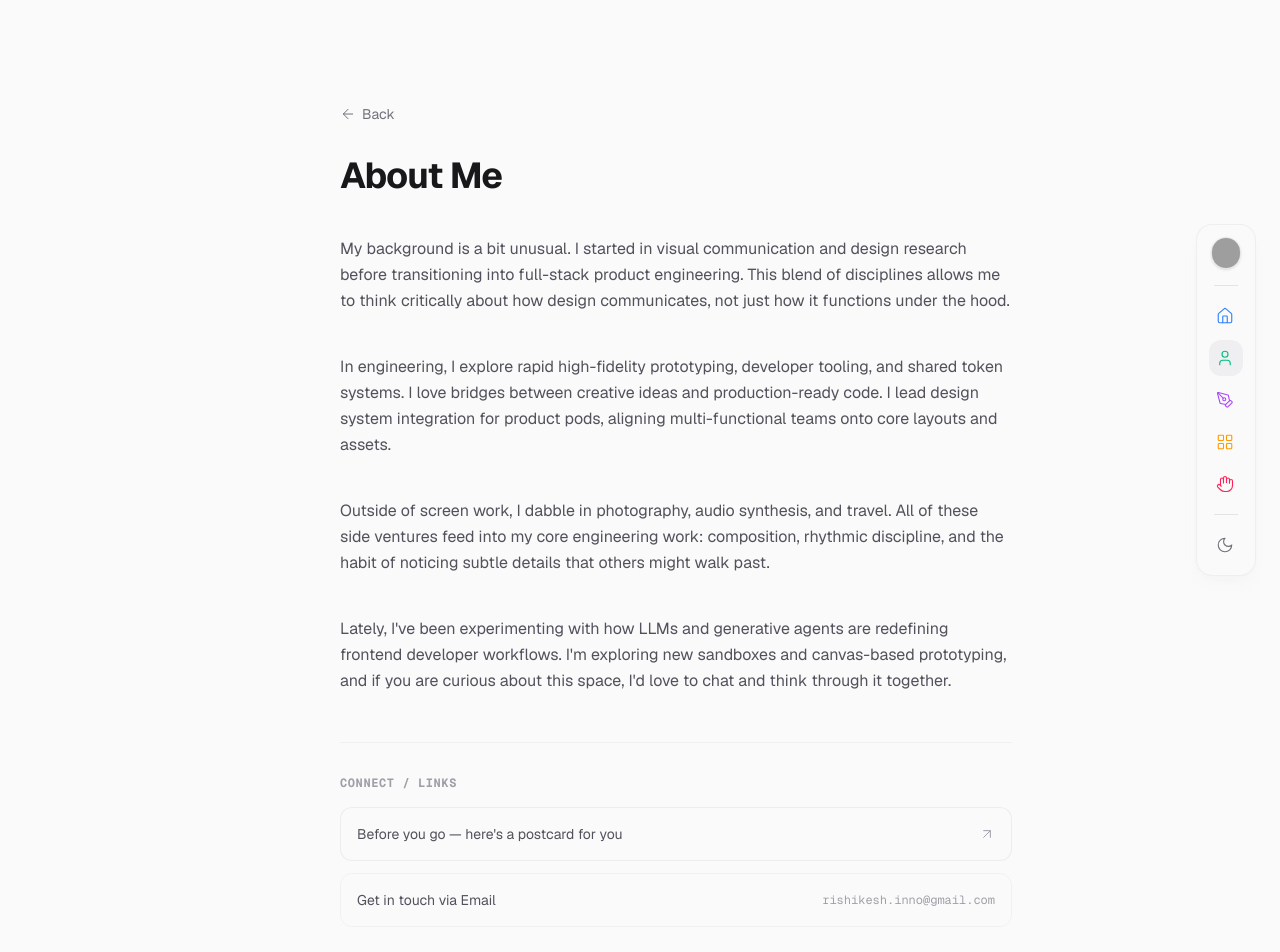
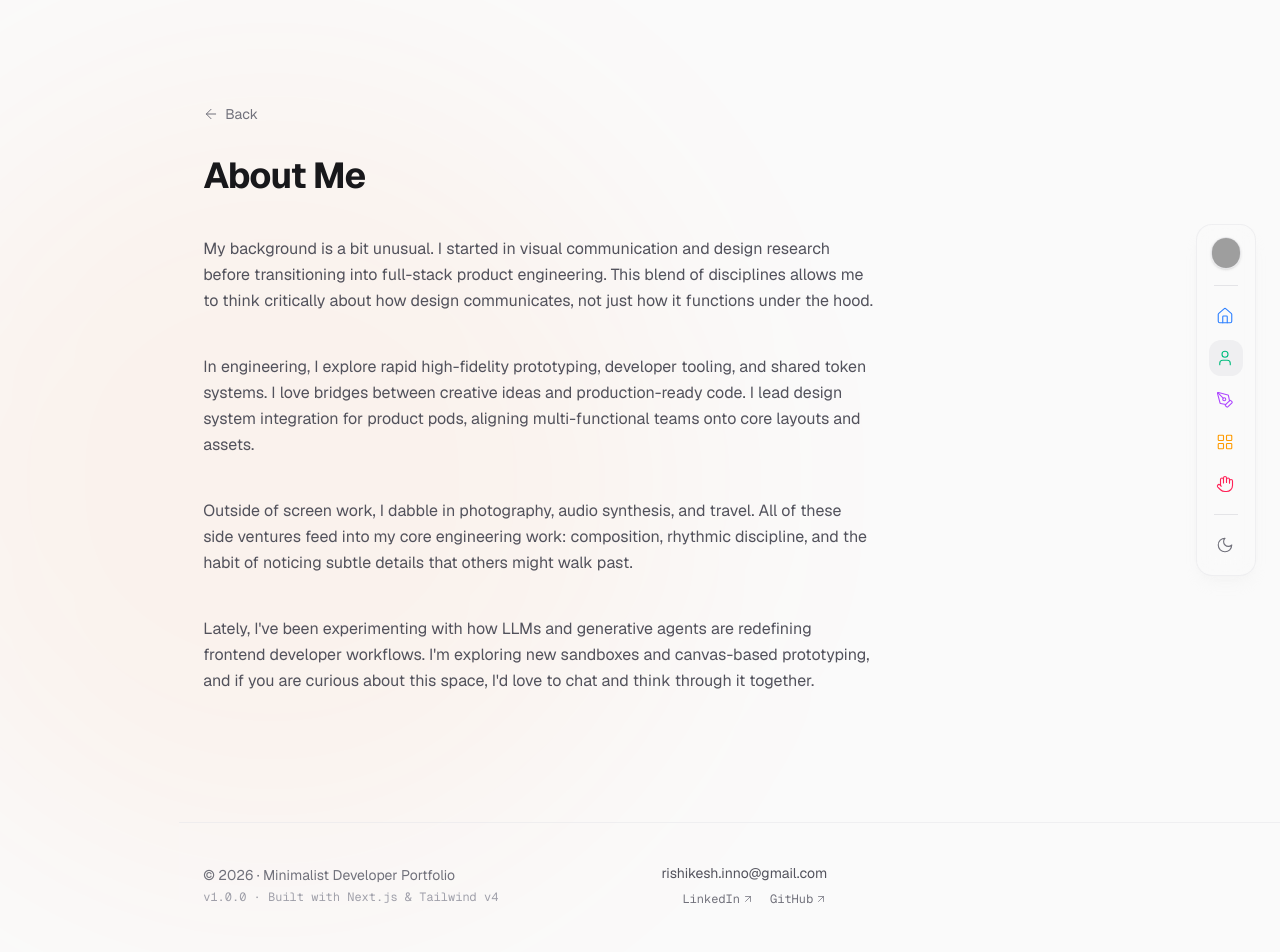
Before and after one commit to rishii-004/personal_portfolio, a Next.js app: page /about in a window 1280 px wide. Shown: the top 952 px of the page. Built offline with nearby package versions, Linux system fonts and the light colour scheme; grey boxes are pictures that could not be loaded.

Commit message:
realiging the main content

```diff
--- a/src/app/about/page.tsx
+++ b/src/app/about/page.tsx
@@ -2,7 +2,7 @@
 
 import * as React from 'react'
 import { motion } from 'framer-motion'
-import { ArrowLeft, ArrowUpRight } from 'lucide-react'
+import { ArrowLeft } from 'lucide-react'
 import Link from 'next/link'
 
 const blurParagraphs = [
@@ -18,7 +18,7 @@ export default function AboutPage() {
       initial={{ opacity: 0 }}
       animate={{ opacity: 1 }}
       transition={{ duration: 0.5 }}
-      className="mx-auto w-full max-w-2xl pt-10 pb-16"
+      className="w-full max-w-2xl pt-10 pb-16"
     >
       {/* Back button */}
       <Link
@@ -49,39 +49,6 @@ export default function AboutPage() {
         ))}
       </div>
 
-      {/* Additional link section */}
-      <motion.div
-        initial={{ opacity: 0, y: 10 }}
-        whileInView={{ opacity: 1, y: 0 }}
-        viewport={{ once: true }}
-        transition={{ duration: 0.5, delay: 0.2 }}
-        className="mt-12 pt-8 border-t border-zinc-200/40 dark:border-zinc-800/40"
-      >
-        <h3 className="text-xs font-mono font-bold uppercase tracking-wider text-zinc-400 dark:text-zinc-500">
-          Connect / Links
-        </h3>
-
-        <div className="mt-4 flex flex-col gap-3 text-sm text-zinc-600 dark:text-zinc-400">
-          <Link
-            href="/hello"
-            className="group flex items-center justify-between rounded-xl border border-zinc-200/60 bg-zinc-50/50 p-4 transition-colors hover:bg-zinc-100 dark:border-zinc-800/60 dark:bg-zinc-950/50 dark:hover:bg-zinc-900"
-          >
-            <span>Before you go — here's a postcard for you</span>
-            <ArrowUpRight className="h-4 w-4 stroke-[1.5] text-zinc-400 group-hover:text-zinc-950 dark:group-hover:text-zinc-100 transition-colors" />
-          </Link>
-
-          <a
-            href="mailto:rishikesh.inno@gmail.com"
-            className="flex items-center justify-between rounded-xl border border-zinc-200/40 bg-transparent p-4 transition-colors hover:bg-zinc-100/50 dark:border-zinc-800/20 dark:hover:bg-zinc-900/40"
-          >
-            <span>Get in touch via Email</span>
-            <span className="text-xs font-mono text-zinc-400 dark:text-zinc-500 hover:underline">
-              rishikesh.inno@gmail.com
-            </span>
-          </a>
-        </div>
-      </motion.div>
-
     </motion.div>
   )
 }
--- a/src/app/hello/page.tsx
+++ b/src/app/hello/page.tsx
@@ -72,7 +72,7 @@ export default function HelloPage() {
       initial={{ opacity: 0 }}
       animate={{ opacity: 1 }}
       transition={{ duration: 0.5 }}
-      className="mx-auto w-full max-w-2xl pt-10 pb-16"
+      className="w-full max-w-2xl pt-10 pb-16"
     >
       {/* Back button */}
       <Link
--- a/src/app/layout.tsx
+++ b/src/app/layout.tsx
@@ -39,11 +39,18 @@ export default function RootLayout({
           disableTransitionOnChange
         >
           <div className="relative flex min-h-screen flex-col overflow-x-hidden">
+            {/* Very subtle ambient background glow */}
+            <div className="fixed top-0 left-0 -z-10 h-full w-full pointer-events-none">
+              <div className="absolute top-[10%] left-[-10%] h-[800px] w-[800px] rounded-full bg-orange-500/5 blur-[120px] dark:bg-orange-400/5" />
+            </div>
+
             <Navbar />
-            <main className="flex-grow flex flex-col justify-start px-6 md:pl-28 md:pr-10 py-16">
-              {children}
-            </main>
-            <Footer />
+            <div className="flex-grow flex flex-col w-full md:pl-[14vw]">
+              <main className="flex-grow flex flex-col justify-start px-6 py-16">
+                {children}
+              </main>
+              <Footer />
+            </div>
           </div>
         </ThemeProvider>
       </body>
--- a/src/app/playground/page.tsx
+++ b/src/app/playground/page.tsx
@@ -51,7 +51,7 @@ export default function PlaygroundPage() {
       initial={{ opacity: 0 }}
       animate={{ opacity: 1 }}
       transition={{ duration: 0.5 }}
-      className="mx-auto w-full max-w-2xl pt-10 pb-16"
+      className="w-full max-w-2xl pt-10 pb-16"
     >
       {/* Back button */}
       <Link
--- a/src/app/writing/page.tsx
+++ b/src/app/writing/page.tsx
@@ -47,7 +47,7 @@ export default function WritingPage() {
       initial={{ opacity: 0 }}
       animate={{ opacity: 1 }}
       transition={{ duration: 0.5 }}
-      className="mx-auto w-full max-w-2xl pt-10 pb-16"
+      className="w-full max-w-2xl pt-10 pb-16"
     >
       {/* Back button */}
       <Link
--- a/src/components/layout/Footer.tsx
+++ b/src/components/layout/Footer.tsx
@@ -9,7 +9,7 @@ export function Footer() {
 
   return (
     <footer className="mt-auto w-full border-t border-zinc-200/50 bg-zinc-50/20 py-10 transition-colors duration-300 dark:border-zinc-800/30 dark:bg-zinc-950/20">
-      <div className="mx-auto flex max-w-2xl flex-col items-center justify-between gap-6 px-6 text-zinc-500 sm:flex-row sm:gap-0 text-sm">
+      <div className="flex max-w-2xl flex-col items-center justify-between gap-6 px-6 text-zinc-500 sm:flex-row sm:gap-0 text-sm">
 
         {/* Left Side: Copyright & Version */}
         <div className="flex flex-col items-center gap-1 sm:items-start">
--- a/src/components/sections/Experience.tsx
+++ b/src/components/sections/Experience.tsx
@@ -7,7 +7,7 @@ import { Calendar, MapPin, Briefcase } from 'lucide-react'
 
 export function ExperienceTimeline() {
   return (
-    <section id="experience" className="mx-auto w-full max-w-2xl py-12">
+    <section id="experience" className="w-full max-w-2xl py-12">
 
       {/* Experience Header */}
       <motion.div
--- a/src/components/sections/Hero.tsx
+++ b/src/components/sections/Hero.tsx
@@ -7,7 +7,7 @@ import { ArrowRight, FileText } from 'lucide-react'
 
 export function Hero() {
   return (
-    <section className="mx-auto w-full max-w-2xl pt-10 pb-16">
+    <section className="w-full max-w-2xl pt-10 pb-16">
 
       {/* Title / Name reveal */}
       <motion.div
--- a/src/components/sections/Projects.tsx
+++ b/src/components/sections/Projects.tsx
@@ -11,7 +11,7 @@ export function Projects() {
 
   const caseStudies = projects.filter((p) => p.category === 'case-study')
   return (
-    <section id="projects" className="mx-auto w-full max-w-2xl py-12">
+    <section id="projects" className="w-full max-w-2xl py-12">
 
       {/* Case Studies Header */}
       <motion.div
```
